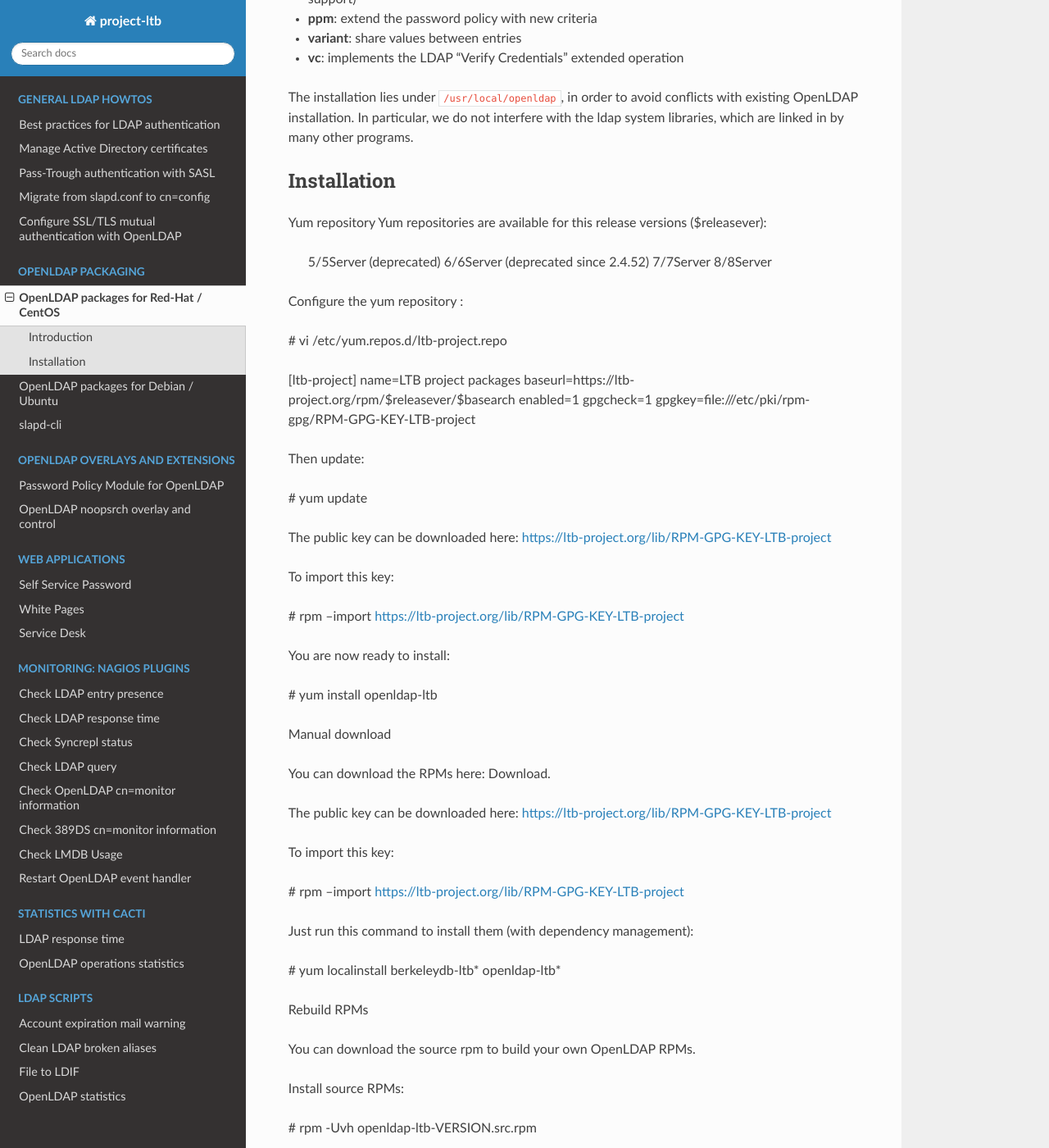
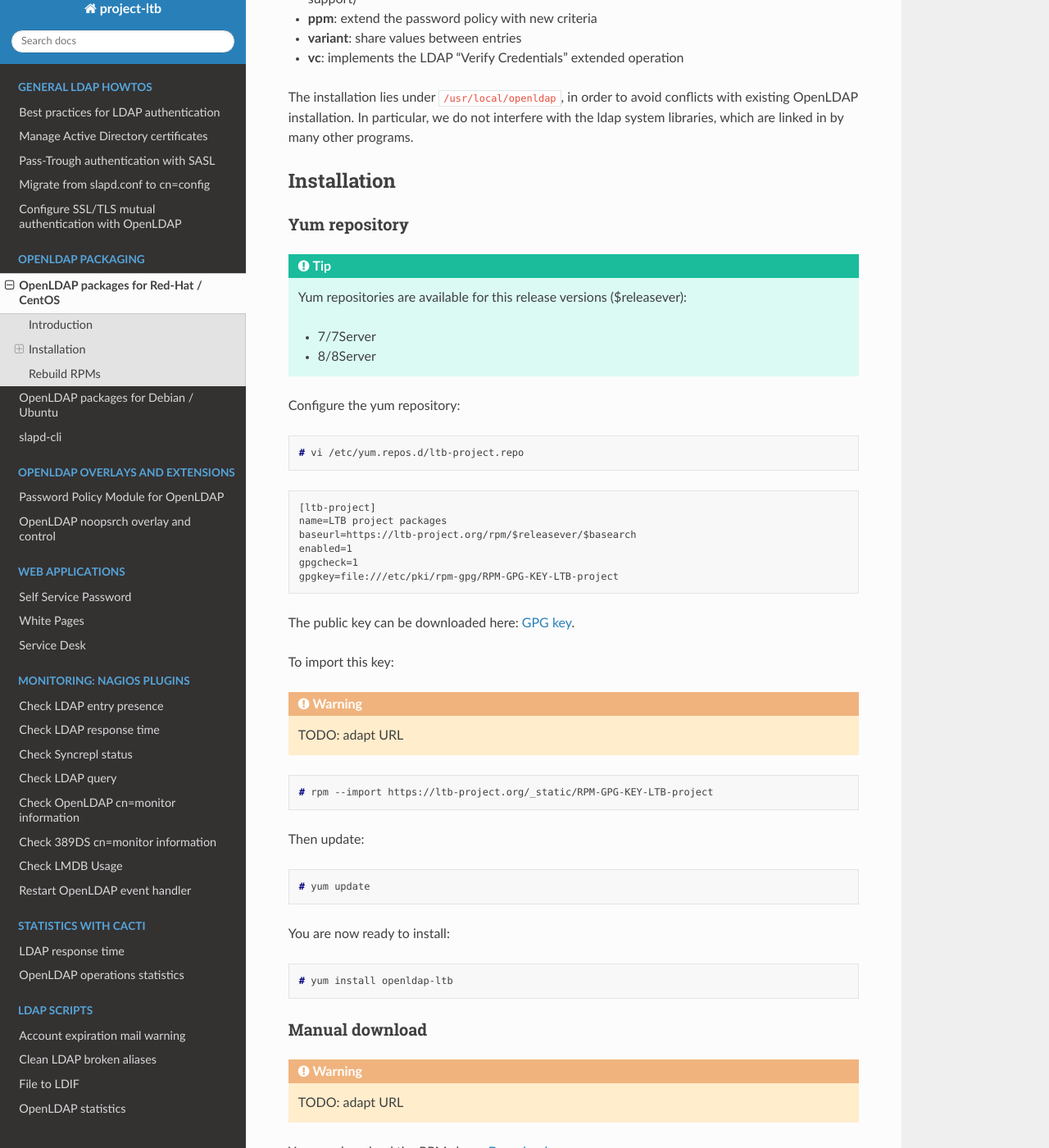
Before and after one commit to ltb-project/documentation, a Sphinx documentation site: the page built from source/openldap-rpm.rst, in a window 1280 px wide and 1400 px high, scrolled down 1943 px. Shown: the whole window at 82% size. Built offline with Sphinx 7.4.7 and the Read the Docs theme 2.0.0, drawn with Linux system fonts in a browser that asks for light colours; some of the changed text lies outside the part shown.

Commit message:
fill openldap-rpm page + complete openldap-deb page

```diff
--- a/source/openldap-deb.rst
+++ b/source/openldap-deb.rst
@@ -48,6 +44,9 @@
 The public key can be downloaded here: `GPG key <_static/RPM-GPG-KEY-LTB-project>`_.
 
 To import this key:
+
+.. WARNING::
+    TODO: adapt URL
 
 .. code-block:: console
 
@@ -64,3 +63,14 @@
 .. code-block:: console
 
     # apt install openldap-ltb
+
+
+Rebuild debian packages
+=======================
+
+You can rebuild the debian packages:
+
+* get the packaging sources
+* follow the README procedure
+
+Everything is available `here <https://github.com/ltb-project/openldap-deb>`_
--- a/source/openldap-rpm.rst
+++ b/source/openldap-rpm.rst
@@ -3,70 +3,102 @@
 **************************************
 
 Introduction
-------------
+============
 
 .. include:: openldap-packages.rst
 
 Installation
-------------
+============
 
 
 Yum repository
-Yum repositories are available for this release versions ($releasever):
+--------------
 
-    5/5Server (deprecated)
-    6/6Server (deprecated since 2.4.52)
-    7/7Server
-    8/8Server
+.. TIP::
+   Yum repositories are available for this release versions ($releasever):
 
-Configure the yum repository :
+   * 7/7Server
+   * 8/8Server
 
-# vi /etc/yum.repos.d/ltb-project.repo
+Configure the yum repository:
 
-[ltb-project]
-name=LTB project packages
-baseurl=https://ltb-project.org/rpm/$releasever/$basearch
-enabled=1
-gpgcheck=1
-gpgkey=file:///etc/pki/rpm-gpg/RPM-GPG-KEY-LTB-project
+.. code-block:: console
+
+    # vi /etc/yum.repos.d/ltb-project.repo
+
+::
+
+    [ltb-project]
+    name=LTB project packages
+    baseurl=https://ltb-project.org/rpm/$releasever/$basearch
+    enabled=1
+    gpgcheck=1
+    gpgkey=file:///etc/pki/rpm-gpg/RPM-GPG-KEY-LTB-project
+
+The public key can be downloaded here: `GPG key <_static/RPM-GPG-KEY-LTB-project>`_.
+
+To import this key:
+
+.. WARNING::
+    TODO: adapt URL
+
+.. code-block:: console
+
+    # rpm --import https://ltb-project.org/_static/RPM-GPG-KEY-LTB-project
 
 Then update:
 
-# yum update
+.. code-block:: console
 
-The public key can be downloaded here: https://ltb-project.org/lib/RPM-GPG-KEY-LTB-project
+    # yum update
+
+You are now ready to install:
+
+.. code-block:: console
+
+    # yum install openldap-ltb
+
+
+Manual download
+---------------
+
+.. WARNING::
+    TODO: adapt URL
+
+You can download the RPMs here: `Download <https://ltb-project.org/download>`_.
+
+The public key can be downloaded here: `GPG key <_static/RPM-GPG-KEY-LTB-project>`_.
 
 To import this key:
 
-# rpm --import https://ltb-project.org/lib/RPM-GPG-KEY-LTB-project
+.. WARNING::
+    TODO: adapt URL
 
-You are now ready to install:
+.. code-block:: console
 
-# yum install openldap-ltb
+    # rpm --import https://ltb-project.org/_static/RPM-GPG-KEY-LTB-project
 
-Manual download
-
-You can download the RPMs here: Download.
-
-The public key can be downloaded here: https://ltb-project.org/lib/RPM-GPG-KEY-LTB-project
-
-To import this key:
-
-# rpm --import https://ltb-project.org/lib/RPM-GPG-KEY-LTB-project
 
 Just run this command to install them (with dependency management):
 
-# yum localinstall berkeleydb-ltb* openldap-ltb*
+.. code-block:: console
+
+    # yum localinstall openldap-ltb*
 
 Rebuild RPMs
+============
 
 You can download the source rpm to build your own OpenLDAP RPMs.
 
 Install source RPMs:
 
-# rpm -Uvh openldap-ltb-VERSION.src.rpm
+.. code-block:: console
+
+    # rpm -Uvh openldap-ltb-VERSION.src.rpm
 
 Do your job and rebuild RPMs:
 
-# cd /usr/src/rpm
-# rpmbuild -ba SPECS/openldap-ltb.spec
+.. code-block:: console
+
+    # cd /usr/src/rpm
+    # rpmbuild -ba SPECS/openldap-ltb.spec
```
Also changed, not shown: other parts of source/openldap-deb.rst (+0 -4 lines).
